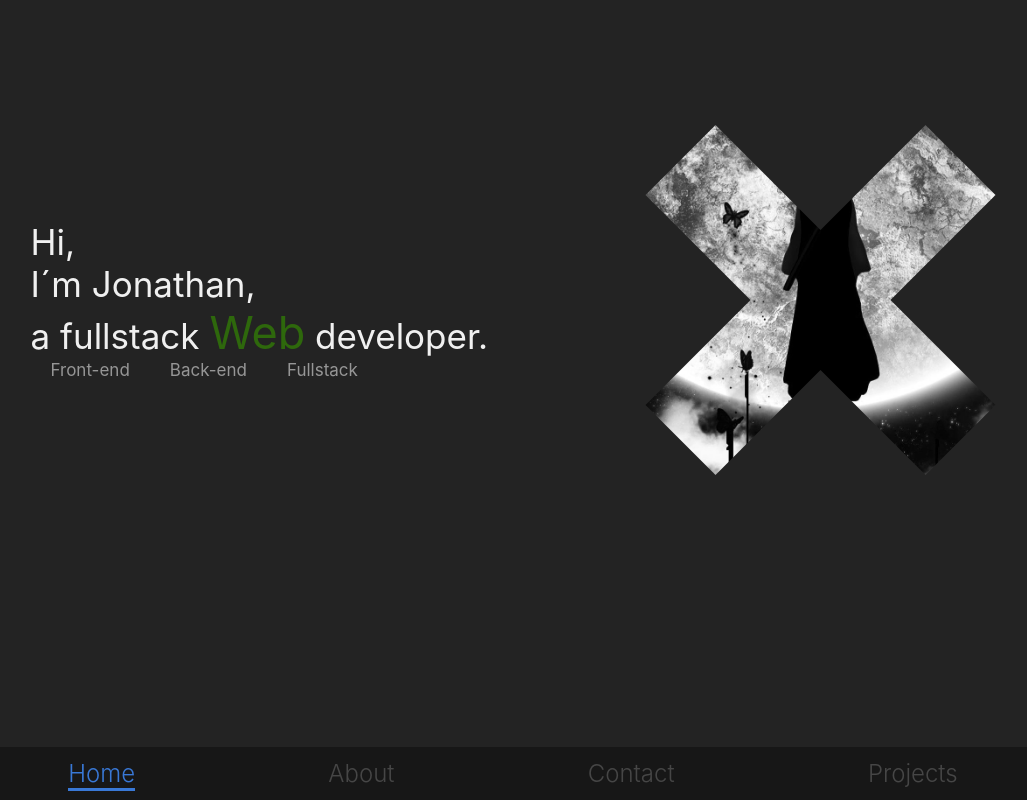
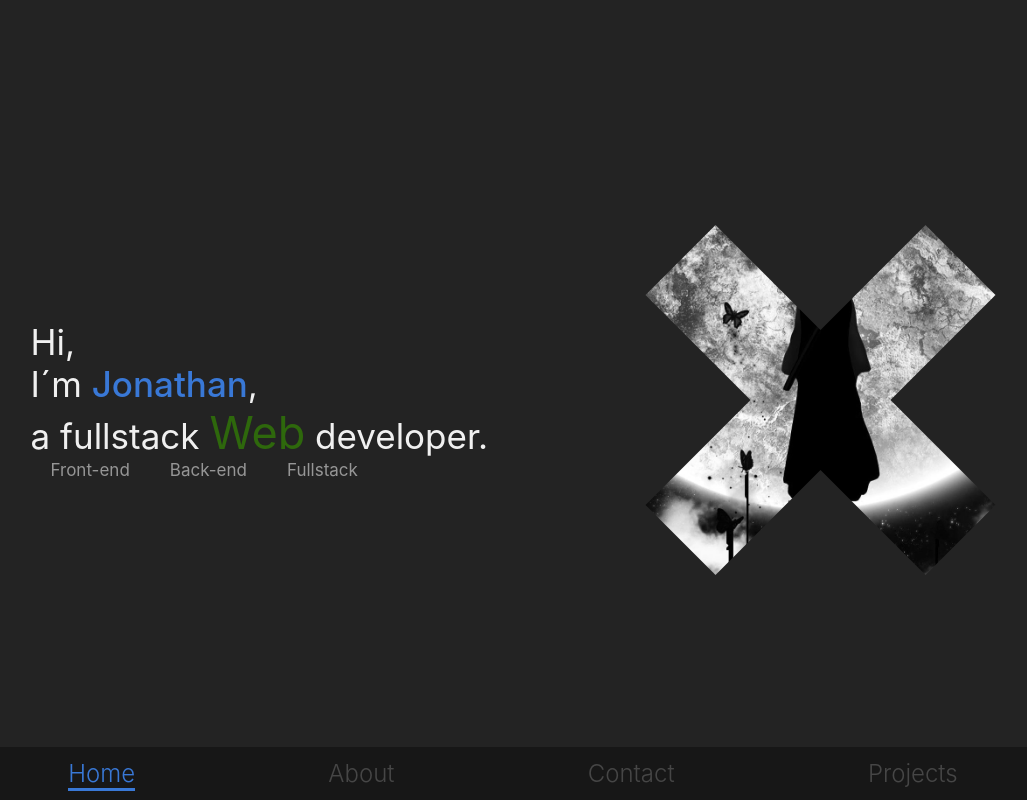
Before and after one commit to joohnyfranzen/My-Portfolio, a React (Create React App) app: page /Home in a window 1280 px wide. Shown: the whole page, without its empty margins (127-1154 px from the left). Built offline with nearby package versions, Linux system fonts and the light colour scheme.

Commit message:
Home edited

```diff
--- a/src/Screens/Home.css
+++ b/src/Screens/Home.css
@@ -1,9 +1,14 @@
+#name{
+    color: rgb(57, 120, 214);
+    font-weight: 500;
+}
 .name-container{
-    height: 75vh;
+    height: 100vh;
     width: 100%;
     display: flex;
     align-items: center;
     justify-content: space-evenly;
+    background-color: rgb(35, 35, 35);
 }
 .name-container h1{
     color: rgb(240, 240, 240);
--- a/src/Screens/Home.js
+++ b/src/Screens/Home.js
@@ -5,7 +5,7 @@ export default function Home() {
             <div className="name-container">
                 <div className="in-container">
                     <h1>Hi, <br/>
-                        I´m Jonathan, <br/>
+                        I´m <span id="name">Jonathan</span>, <br/>
                         a fullstack <span className="web">Web</span> developer.
                     </h1>
                     <div className="down-container">
```
